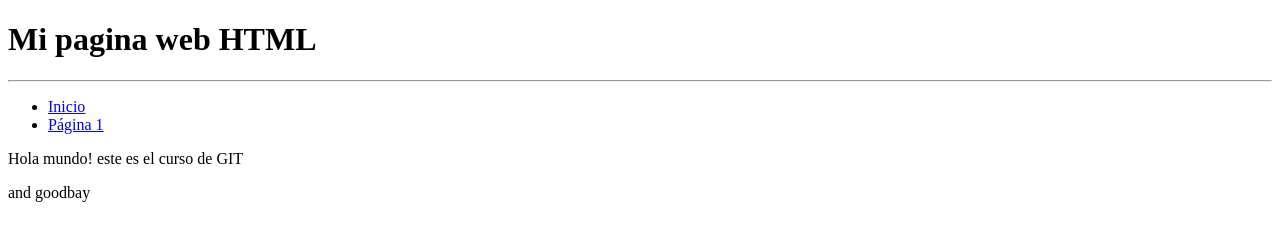
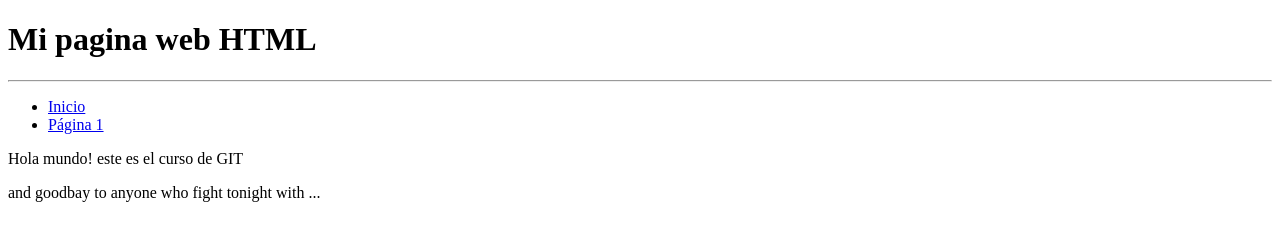
Before and after one commit to theoWald/cursoGit, a plain HTML site: page index.html in a window 1280 px wide. Drawn offline with Linux system fonts and the light colour scheme.

Commit message:
nuevos cambios

```diff
--- a/index.html
+++ b/index.html
@@ -13,6 +13,6 @@
         <li><a href="pagina1.html">Página 1</a></li>
     </ul>
     <p> Hola mundo! este es el curso de GIT</p>
-    <p> and goodbay </p>
+    <p> and goodbay to anyone who fight tonight with ...</p>
 </body>
 </html>
```
Also changed, not shown: pagina1.html (+1 -1 lines).
